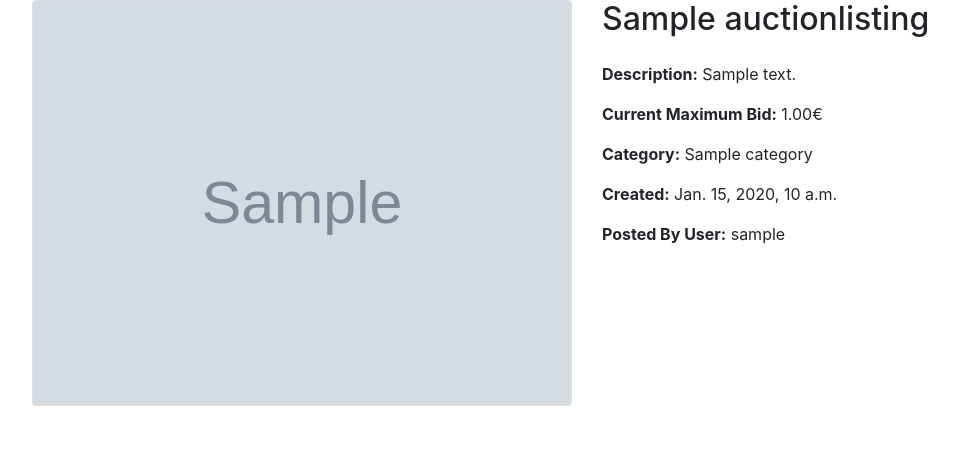
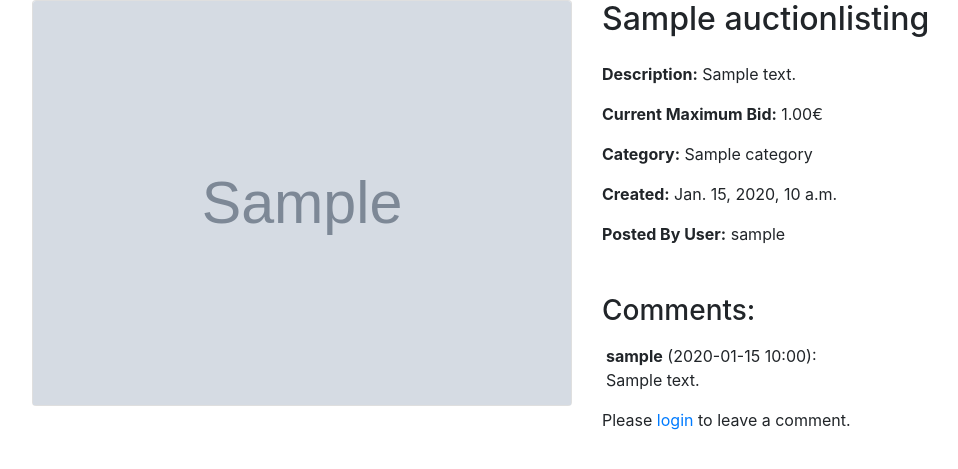
Before and after one commit to aegis945/e-commerce, a Django app: page /listing/1/ in a window 1280 px wide. Shown: the part 187-656 px from the top of the page, without its empty margins (53-1011 px from the left). Run offline with Django 3.2, Linux system fonts and the light colour scheme; tables that the repository leaves empty hold one stand-in row (values such as "Sample post"); grey boxes marked "Sample" are stand-in pictures; some libraries are stand-ins or nearby versions.

Commit message:
implement commenting functionality

```diff
--- a/auctions/forms.py
+++ b/auctions/forms.py
@@ -1,5 +1,5 @@
 from django import forms
-from .models import AuctionListing, Category
+from .models import AuctionListing, Comment
 
 class AuctionListingForm(forms.ModelForm):
     class Meta:
@@ -35,3 +35,17 @@ class AuctionListingForm(forms.ModelForm):
             "image_url": "Image URL (optional)",
             "starting_bid": "Starting Bid",
         }
+
+
+class CommentForm(forms.ModelForm):
+    class Meta:
+        model = Comment
+        fields = ["comment_text"]
+        widgets = {
+            "comment_text": forms.Textarea(attrs={
+                "class": "form-control",
+                "rows": 3,
+                "placeholder": "Add your comment...",
+                "maxlength": "250"
+            })
+        }
--- a/auctions/templates/auctions/listing_page.html
+++ b/auctions/templates/auctions/listing_page.html
@@ -77,7 +77,36 @@
                     {% endif %}
                     </div>
                 {% endif %}
-            </div>
+
+                <div class="mt-5">
+                    <h3>Comments:</h3>
+                    <div class="comments">
+                        {% for comment in listing.comments.all %}
+                            <div class="comment m-1 mt-3">
+                                <strong>{{ comment.user.username }}</strong> ({{ comment.timestamp|date:"Y-m-d H:i" }}):
+                                <p>{{ comment.comment_text }}</p>
+                            </div>
+                        {% empty %}
+                            <p>Be the first to leave a comment!</p>
+                        {% endfor %}
+                    </div>
+
+                    {% if user.is_authenticated %}
+                        <form action="" method="post" class="mt-4">
+                            {% csrf_token %}
+                            {{ form.comment_text }}
+                            <button type="submit" class="btn btn-primary mt-3">Submit Comment</button>
+                            {% if form.errors %}
+                                <div class="alert alert-danger">
+                                    {{ form.errors.comment_text.0 }}
+                                </div>
+                            {% endif %}
+                        </form>
+                    {% else %}
+                        <p>Please <a href="{% url 'auctions:login' %}">login</a> to leave a comment.</p>
+                    {% endif %}
+                </div>
+
         </div>
     </div>
 {% endblock %}
--- a/auctions/views.py
+++ b/auctions/views.py
@@ -3,8 +3,8 @@ from django.contrib.auth import authenticate, login, logout
 from django.contrib.auth.decorators import login_required
 from django.db import IntegrityError
 from django.shortcuts import render, redirect
-from .forms import AuctionListingForm
-from .models import AuctionListing, Bid, Category, User
+from .forms import AuctionListingForm, CommentForm
+from .models import AuctionListing, Bid, Category, Comment, User
 from decimal import Decimal
 
 
@@ -117,8 +117,23 @@ def create_listing(request):
 
 def listing_page(request, listing_id):
     listing = AuctionListing.objects.get(pk=listing_id)
-    return render(request, "auctions/listing_page.html",{
+    comments = listing.comments.all()
+    form = CommentForm()
+
+    if request.method == "POST":
+        form = CommentForm(request.POST)  # Bind the form with request data
+        if form.is_valid():
+            comment = form.save(commit=False)
+            comment.auction_listing = listing
+            comment.user = request.user
+            comment.save()
+            messages.success(request, "Comment added successfully!")
+            return redirect("auctions:listing_page", listing_id=listing_id)
+
+    return render(request, "auctions/listing_page.html", {
         "listing": listing,
+        "comments": comments,
+        "form": form
     })
 
 @login_required(login_url="auctions:login")
```
